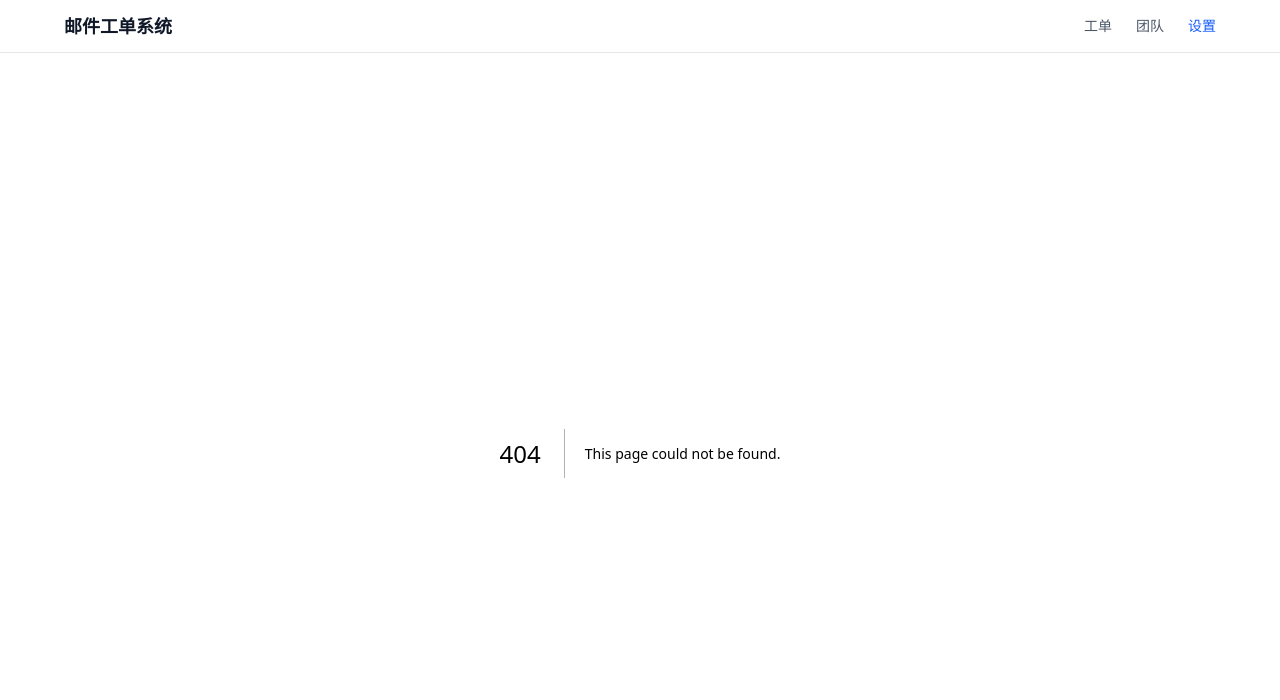
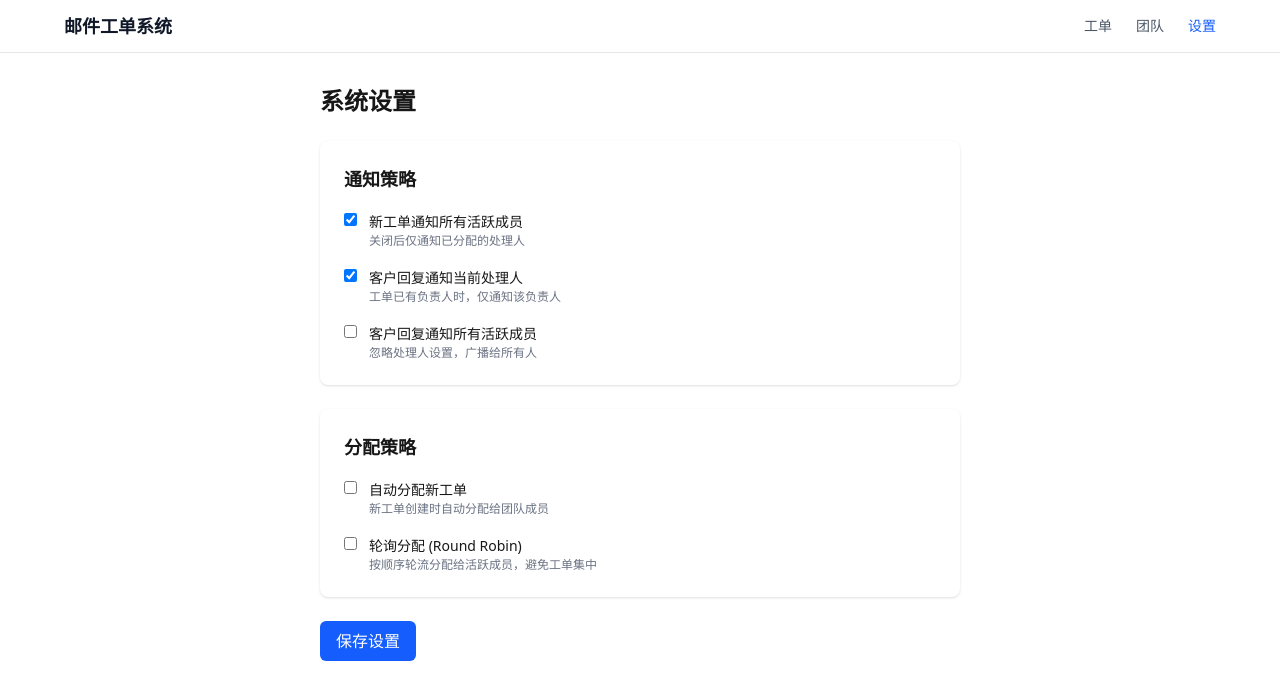
Before and after one commit to muzimu217/email-ticket-system, a Next.js app: page /settings in a window 1280 px wide. Before the commit this address had no page. Shown: the top 700 px of the page. Built offline with nearby package versions, Linux system fonts and the light colour scheme; no server answers.

Commit message:
feat: add notification policy and assignment settings page

```diff
--- /dev/null
+++ b/app/settings/page.tsx
@@ -0,0 +1,9 @@
+import { NotificationSettingsPanel } from '@/components/notification-settings';
+
+export default function SettingsPage() {
+  return (
+    <div className="max-w-2xl mx-auto py-8 px-4">
+      <NotificationSettingsPanel />
+    </div>
+  );
+}
--- /dev/null
+++ b/components/notification-settings.tsx
@@ -0,0 +1,143 @@
+'use client';
+
+import { useEffect, useState } from 'react';
+import type { NotificationSettings, AssignmentSettings } from '@/lib/types';
+
+export function NotificationSettingsPanel() {
+  const [notif, setNotif] = useState<NotificationSettings>({
+    newTicketNotifyAll: true,
+    replyNotifyAssignee: true,
+    replyNotifyAll: false,
+  });
+  const [assignment, setAssignment] = useState<AssignmentSettings>({
+    autoAssign: false,
+    roundRobin: false,
+  });
+  const [loading, setLoading] = useState(true);
+  const [saving, setSaving] = useState(false);
+  const [saved, setSaved] = useState(false);
+
+  useEffect(() => {
+    fetchSettings();
+  }, []);
+
+  async function fetchSettings() {
+    setLoading(true);
+    const res = await fetch('/api/settings');
+    if (res.ok) {
+      const data = await res.json();
+      if (data.notification) setNotif(data.notification);
+      if (data.assignment) setAssignment(data.assignment);
+    }
+    setLoading(false);
+  }
+
+  async function handleSave() {
+    setSaving(true);
+    await fetch('/api/settings', {
+      method: 'PUT',
+      headers: { 'Content-Type': 'application/json' },
+      body: JSON.stringify({ notification: notif, assignment }),
+    });
+    setSaving(false);
+    setSaved(true);
+    setTimeout(() => setSaved(false), 2000);
+  }
+
+  if (loading) return <p className="text-gray-500">加载中...</p>;
+
+  return (
+    <div>
+      <h1 className="text-2xl font-bold mb-6">系统设置</h1>
+
+      {/* 通知策略 */}
+      <div className="bg-white shadow-sm rounded-lg p-6 mb-6">
+        <h2 className="text-lg font-semibold mb-4">通知策略</h2>
+        <div className="space-y-4">
+          <label className="flex items-start gap-3">
+            <input
+              type="checkbox"
+              checked={notif.newTicketNotifyAll}
+              onChange={(e) => setNotif({ ...notif, newTicketNotifyAll: e.target.checked })}
+              className="mt-1"
+            />
+            <div>
+              <span className="text-sm font-medium">新工单通知所有活跃成员</span>
+              <p className="text-xs text-gray-500">关闭后仅通知已分配的处理人</p>
+            </div>
+          </label>
+
+          <label className="flex items-start gap-3">
+            <input
+              type="checkbox"
+              checked={notif.replyNotifyAssignee}
+              onChange={(e) => setNotif({ ...notif, replyNotifyAssignee: e.target.checked })}
+              className="mt-1"
+            />
+            <div>
+              <span className="text-sm font-medium">客户回复通知当前处理人</span>
+              <p className="text-xs text-gray-500">工单已有负责人时，仅通知该负责人</p>
+            </div>
+          </label>
+
+          <label className="flex items-start gap-3">
+            <input
+              type="checkbox"
+              checked={notif.replyNotifyAll}
+              onChange={(e) => setNotif({ ...notif, replyNotifyAll: e.target.checked })}
+              className="mt-1"
+            />
+            <div>
+              <span className="text-sm font-medium">客户回复通知所有活跃成员</span>
+              <p className="text-xs text-gray-500">忽略处理人设置，广播给所有人</p>
+            </div>
+          </label>
+        </div>
+      </div>
+
+      {/* 分配策略 */}
+      <div className="bg-white shadow-sm rounded-lg p-6 mb-6">
+        <h2 className="text-lg font-semibold mb-4">分配策略</h2>
+        <div className="space-y-4">
+          <label className="flex items-start gap-3">
+            <input
+              type="checkbox"
+              checked={assignment.autoAssign}
+              onChange={(e) => setAssignment({ ...assignment, autoAssign: e.target.checked })}
+              className="mt-1"
+            />
+            <div>
+              <span className="text-sm font-medium">自动分配新工单</span>
+              <p className="text-xs text-gray-500">新工单创建时自动分配给团队成员</p>
+            </div>
+          </label>
+
+          <label className="flex items-start gap-3">
+            <input
+              type="checkbox"
+              checked={assignment.roundRobin}
+              onChange={(e) => setAssignment({ ...assignment, roundRobin: e.target.checked })}
+              className="mt-1"
+            />
+            <div>
+              <span className="text-sm font-medium">轮询分配 (Round Robin)</span>
+              <p className="text-xs text-gray-500">按顺序轮流分配给活跃成员，避免工单集中</p>
+            </div>
+          </label>
+        </div>
+      </div>
+
+      {/* 保存按钮 */}
+      <div className="flex items-center gap-4">
+        <button
+          onClick={handleSave}
+          disabled={saving}
+          className="px-4 py-2 bg-blue-600 text-white rounded-md hover:bg-blue-700 disabled:opacity-50"
+        >
+          {saving ? '保存中...' : '保存设置'}
+        </button>
+        {saved && <span className="text-sm text-green-600">✓ 已保存</span>}
+      </div>
+    </div>
+  );
+}
```
